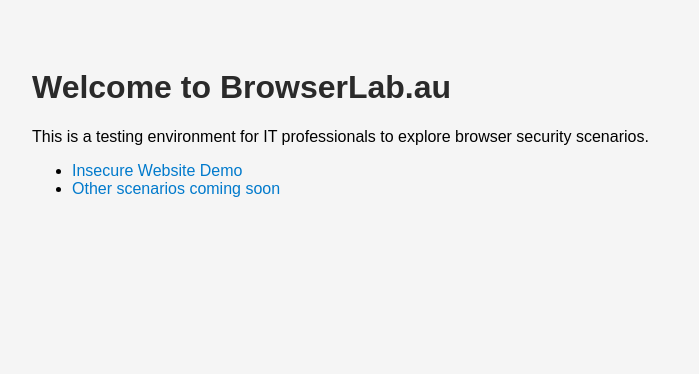
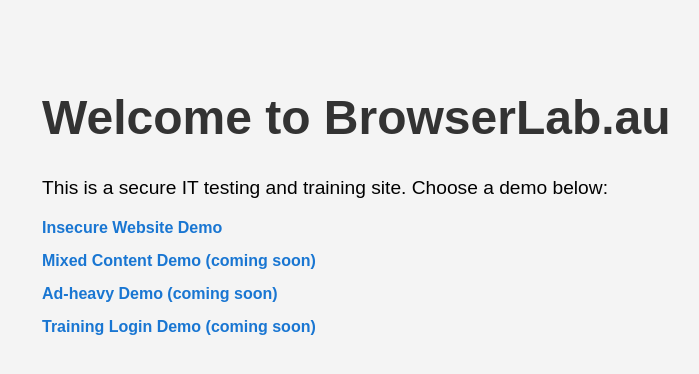
Before and after one commit to lachlanalston/browserlab, a plain HTML site: page index.html in a window 1280 px wide. Shown: the whole page, without its empty margins (16-715 px from the left). Drawn offline with Linux system fonts and the light colour scheme.

Commit message:
Update index.html

```diff
--- a/index.html
+++ b/index.html
@@ -2,19 +2,25 @@
 <html lang="en">
 <head>
     <meta charset="UTF-8">
-  <title>BrowserLab</title>
+    <title>BrowserLab.au</title>
     <style>
-    body { font-family: Arial, sans-serif; padding: 40px; background: #f5f5f5; }
-    h1 { color: #2a2a2a; }
-    a { text-decoration: none; color: #007acc; }
+        body { font-family: Arial, sans-serif; padding: 50px; background: #f4f4f4; }
+        h1 { color: #333; font-size: 3em; }
+        p { font-size: 1.2em; }
+        ul { list-style-type: none; padding: 0; }
+        li { margin: 15px 0; }
+        a { color: #1976d2; text-decoration: none; font-weight: bold; }
+        a:hover { text-decoration: underline; }
     </style>
 </head>
 <body>
     <h1>Welcome to BrowserLab.au</h1>
-  <p>This is a testing environment for IT professionals to explore browser security scenarios.</p>
+    <p>This is a secure IT testing and training site. Choose a demo below:</p>
     <ul>
-    <li><a href="https://insecure.browserlab.au">Insecure Website Demo</a></li>
-    <li><a href="#">Other scenarios coming soon</a></li>
+        <li><a href="/insecure/">Insecure Website Demo</a></li>
+        <li><a href="/mixed/">Mixed Content Demo (coming soon)</a></li>
+        <li><a href="/ads/">Ad-heavy Demo (coming soon)</a></li>
+        <li><a href="/login/">Training Login Demo (coming soon)</a></li>
     </ul>
 </body>
 </html>
```
Lines whose indentation alone changed are shown as unchanged.
